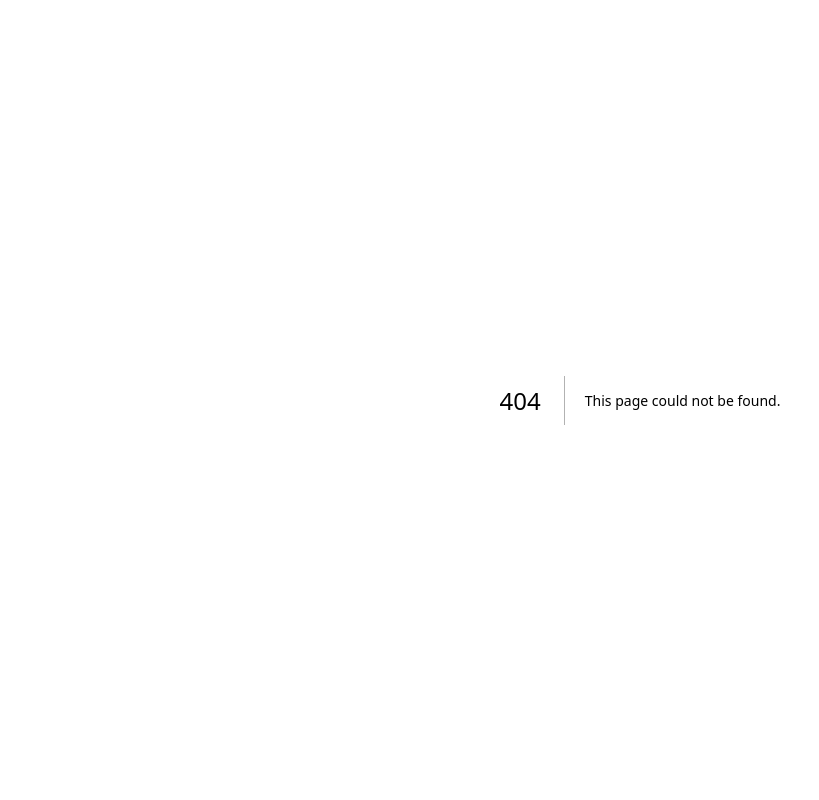
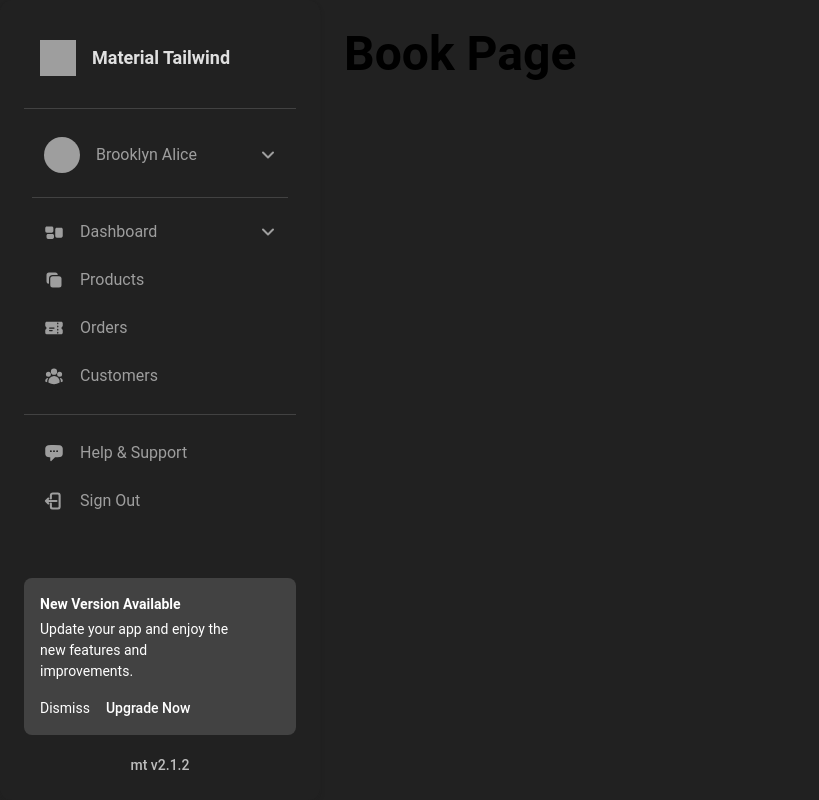
Before and after one commit to arthurgiroux/ook, a Next.js app: page /book/1 in a window 1280 px wide. Before the commit this address had no page. Shown: the whole page, without its empty margins (0-819 px from the left). Built offline with nearby package versions, Linux system fonts and the light colour scheme; grey boxes are pictures that could not be loaded.

Commit message:
Started to add specific routes for book.

```diff
--- /dev/null
+++ b/app/book/[id]/page.tsx
@@ -0,0 +1,7 @@
+"use client";
+
+import { Typography } from "@material-tailwind/react";
+
+export default function Page() {
+  return <Typography variant="h1">Book Page</Typography>;
+}
--- a/app/components/bookcard.tsx
+++ b/app/components/bookcard.tsx
@@ -1,3 +1,5 @@
+import { useRouter } from "next/navigation";
+
 import {
   Button,
   Card,
@@ -15,8 +17,13 @@ interface BookCardProps {
 }
 
 export default function BookCard({ id, title, author }: BookCardProps) {
+  const router = useRouter();
+
   return (
-    <Card className="hover:bg-gray-800 bg-gray-900 p-2 m-4 cursor-pointer">
+    <Card
+      className="hover:bg-gray-800 bg-gray-900 p-2 m-4 cursor-pointer"
+      onClick={() => router.push(`/book/${id}`)}
+    >
       <CardHeader className="bg-gray-900" floated={false}>
         <img src="https://placehold.co/250x250" alt="card-image" />
       </CardHeader>
--- a/app/layout.tsx
+++ b/app/layout.tsx
@@ -1,17 +1,24 @@
 "use client";
-
-import type { Metadata } from "next";
 
 // These styles apply to every route in the application
 import "./globals.css";
 
 import { ThemeProvider } from "@material-tailwind/react";
+import Sidebar from "./components/sidebar";
 
 export default function RootLayout(props: { children: React.ReactNode }) {
   return (
     <html lang="en">
       <body>
-        <ThemeProvider>{props.children}</ThemeProvider>
+        <ThemeProvider>
+          <div className="flex h-full bg-gray-900">
+            <Sidebar />
+            {/* Main Content */}
+            <main className="flex-1 p-6 h-screen overflow-y-auto">
+              {props.children}
+            </main>
+          </div>
+        </ThemeProvider>
       </body>
     </html>
   );
--- a/app/page.tsx
+++ b/app/page.tsx
@@ -1,17 +1,11 @@
 "use client";
 
-import { Button } from "@material-tailwind/react";
-import Sidebar from "@/app/components/sidebar";
 import { Input } from "@material-tailwind/react";
 import BookCard from "./components/bookcard";
 
 export default function Page() {
   return (
     <>
-      <div className="flex h-full bg-gray-900">
-        <Sidebar />
-        {/* Main Content */}
-        <main className="flex-1 p-6 h-screen overflow-y-auto">
       {/* Search bar */}
       <div className="mb-6">
         <Input
@@ -27,10 +21,8 @@ export default function Page() {
         {Array(10)
           .fill(0)
           .map((_, i) => (
-                <BookCard id={i} author="Author" title="Title" />
+            <BookCard key={i} id={i} author="Author" title="Title" />
           ))}
-          </div>
-        </main>
       </div>
     </>
   );
```
Also changed, not shown: app/components/sidebar.tsx (+2 -7 lines). Lines whose indentation alone changed are shown as unchanged.
